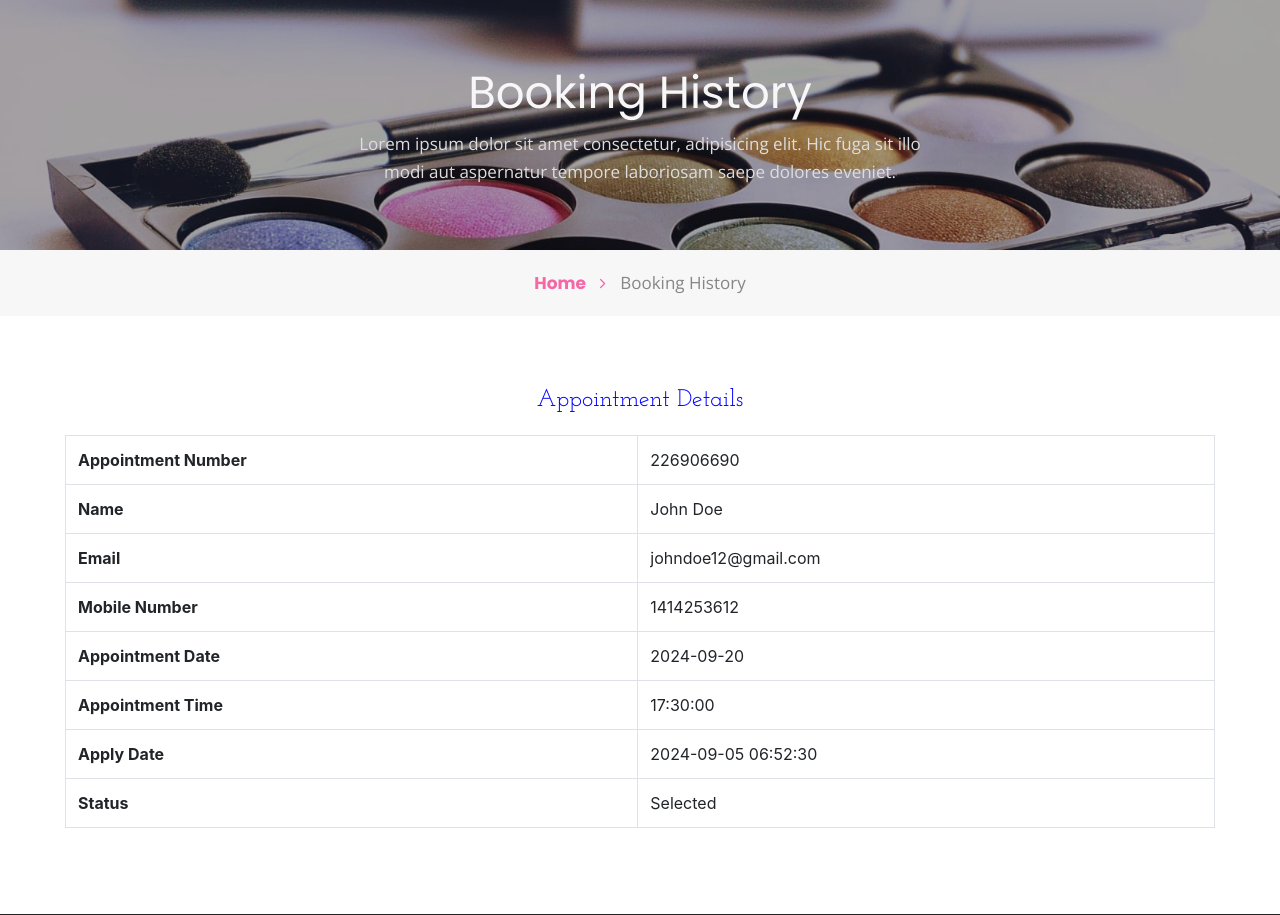
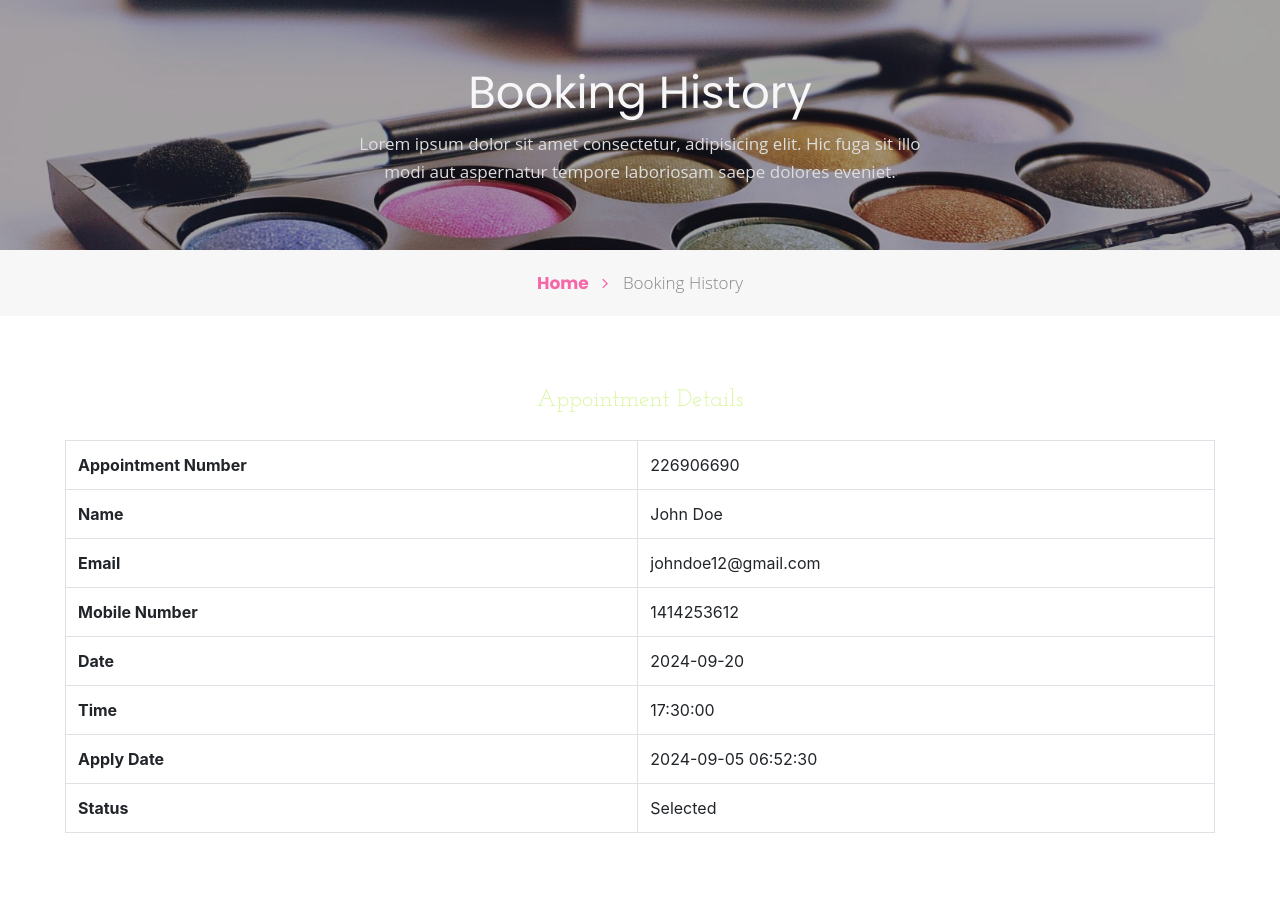
Before and after one commit to achs-a/salonManagementSystem, a PHP site: page /appointment-detail.php?aptnumber=226906690 in a window 1280 px wide. Shown: the part 90-1005 px from the top of the page. Run offline with PHP 8.4, Linux system fonts and the light colour scheme; a user stored in the database is signed in; data comes from the database, SQL or seed files in the repository.

Commit message:
appointment-detail.php updated by Eddy

```diff
--- a/appointment-detail.php
+++ b/appointment-detail.php
@@ -14,13 +14,13 @@
   <head>
 
 
-    <title>Beauty Parlour Management System | Booking History</title>
+    <title>Beauty Parlour Management System | Booking </title>
 
     <!-- Template CSS -->
     <link rel="stylesheet" href="assets/css/style-starter.css">
     <link href="https://fonts.googleapis.com/css?family=Josefin+Slab:400,700,700i&display=swap" rel="stylesheet">
     <link href="https://fonts.googleapis.com/css?family=Poppins:400,700&display=swap" rel="stylesheet">
-    <link href="https://fonts.googleapis.com/css?family=Open+Sans&display=swap" rel="stylesheet">
+    <link href="https://fonts.googleapis.com/css?famil=Open+Sans&display=swap" rel="stylesheet">
   </head>
   <body id="home">
 <?php include_once('includes/header.php');?>
@@ -72,7 +72,7 @@
             <div>
                 <div class="cont-details">
                    <div class="table-content table-responsive cart-table-content m-t-30">
-                   <h4 style="padding-bottom: 20px;text-align: center;color: blue;">Appointment Details</h4>
+                   <h4 style="padding-bottom: 25px;text-align: center;color:#DAF7A6;">Appointment Details</h4>
                         <?php
 $cid=$_GET['aptnumber'];
 $ret=mysqli_query($con,"select tbluser.FirstName,tbluser.LastName,tbluser.Email,tbluser.MobileNumber,tblbook.ID as bid,tblbook.AptNumber,tblbook.AptDate,tblbook.AptTime,tblbook.Message,tblbook.BookingDate,tblbook.Remark,tblbook.Status,tblbook.RemarkDate from tblbook join tbluser on tbluser.ID=tblbook.UserID where tblbook.AptNumber='$cid'");
@@ -99,12 +99,12 @@
     <td><?php  echo $row['MobileNumber'];?></td>
   </tr>
    <tr>
-    <th>Appointment Date</th>
+    <th> Date</th>
     <td><?php  echo $row['AptDate'];?></td>
   </tr>
 
 <tr>
-    <th>Appointment Time</th>
+    <th> Time</th>
     <td><?php  echo $row['AptTime'];?></td>
   </tr>
 
```
